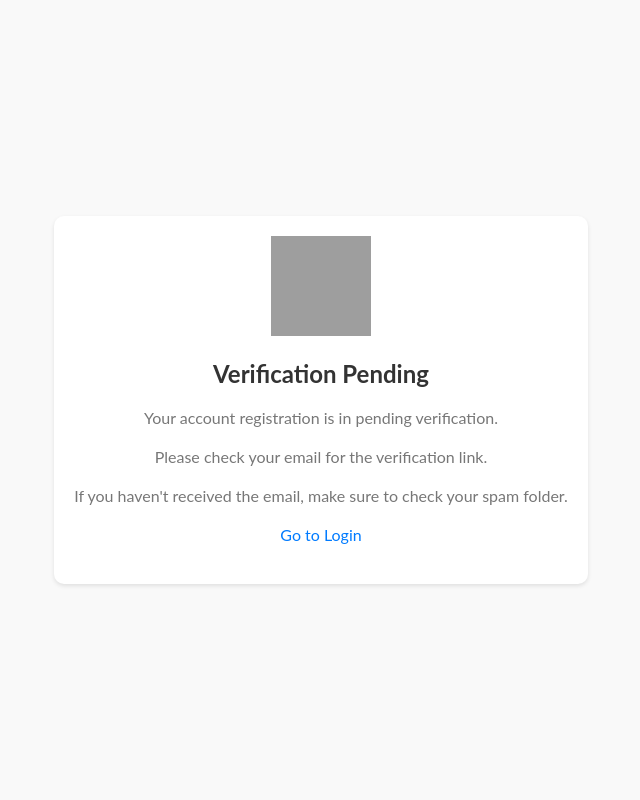
After one commit to russcuevas/foodordersystem, a PHP site: page /foodordersystem/verification_pending.php in a window 1280 px wide. The commit adds this page. Shown: the whole page, without its empty margins (319-959 px from the left). Run offline with PHP 8.4, Linux system fonts and the light colour scheme; grey boxes are pictures that could not be loaded.

Commit message:
for checking

```diff
--- a/admin/dashboard.php
+++ b/admin/dashboard.php
@@ -106,7 +106,7 @@ if(!isset($admin_id)){
 
    <div class="box">
       <?php
-         $select_users = $conn->prepare("SELECT * FROM `users`");
+         $select_users = $conn->prepare("SELECT * FROM `users` WHERE status = 1");
          $select_users->execute();
          $numbers_of_users = $select_users->rowCount();
       ?>
--- a/admin/users_accounts.php
+++ b/admin/users_accounts.php
@@ -54,7 +54,7 @@ if(isset($_GET['delete'])){
     <div class="box-container">
 
     <?php
-       $select_account = $conn->prepare("SELECT * FROM `users`");
+       $select_account = $conn->prepare("SELECT * FROM `users` WHERE status = 1");
        $select_account->execute();
        if($select_account->rowCount() > 0){
           while($fetch_accounts = $select_account->fetch(PDO::FETCH_ASSOC)){
--- a/forgot_password.php
+++ b/forgot_password.php
@@ -150,7 +150,7 @@ if(isset($_POST['submit'])){
             $message = '<p style="color: red;">Unable to send password reset instructions. Please try again later.</p>';
         }
     } else {
-        $message = '<p style="color: red;">Email not found in the database.</p>';
+        $message = '<p style="color: red;">Email not found.</p>';
     }
 }
 
--- /dev/null
+++ b/verification_pending.php
@@ -0,0 +1,81 @@
+<?php
+
+?>
+
+<!DOCTYPE html>
+<html lang="en">
+
+<head>
+ <meta charset="UTF-8">
+ <meta http-equiv="X-UA-Compatible" content="IE=edge">
+ <meta name="viewport" content="width=device-width, initial-scale=1.0">
+ <title>Email Verification</title>
+ <link rel="shortcut icon" href="favicon/question.png" type="image/x-icon">
+ <!-- CSS styles -->
+ <style>
+ * {
+ box-sizing: border-box;
+ margin: 0;
+ padding: 0;
+ }
+
+ body {
+ font-family: 'Lato', sans-serif;
+ background-color: #f9f9f9;
+ display: flex;
+ justify-content: center;
+ align-items: center;
+ height: 100vh;
+ }
+
+ .container {
+ text-align: center;
+ max-width: 600px;
+ padding: 20px;
+ border-radius: 10px;
+ box-shadow: 0 2px 4px rgba(0, 0, 0, 0.1);
+ background-color: #fff;
+ transition: transform 0.3s ease-in-out;
+ }
+
+ .container:hover {
+ transform: scale(1.05);
+ }
+
+ h2 {
+ color: #333;
+ margin-bottom: 20px;
+ }
+
+ p {
+ font-size: 16px;
+ color: #777;
+ margin-bottom: 20px;
+ }
+
+ a {
+ color: #007bff;
+ text-decoration: none;
+ }
+
+ .icon {
+ width: 100px;
+ height: 100px;
+ margin-bottom: 20px;
+ }
+
+ </style>
+</head>
+
+<body>
+ <div class="container">
+ <img src="https://cdn-icons-png.flaticon.com/512/179/179386.png" alt="Email icon" class="icon">
+ <h2>Verification Pending</h2>
+ <p>Your account registration is in pending verification.</p>
+ <p>Please check your email for the verification link.</p>
+ <p>If you haven't received the email, make sure to check your spam folder.</p>
+ <p><a href="login.php">Go to Login</a></p>
+ </div>
+</body>
+
+</html>
```
Also changed, not shown: login.php (+3 -8 lines), register.php (+78 -21 lines), verification.php (added, +29 -0 lines).
